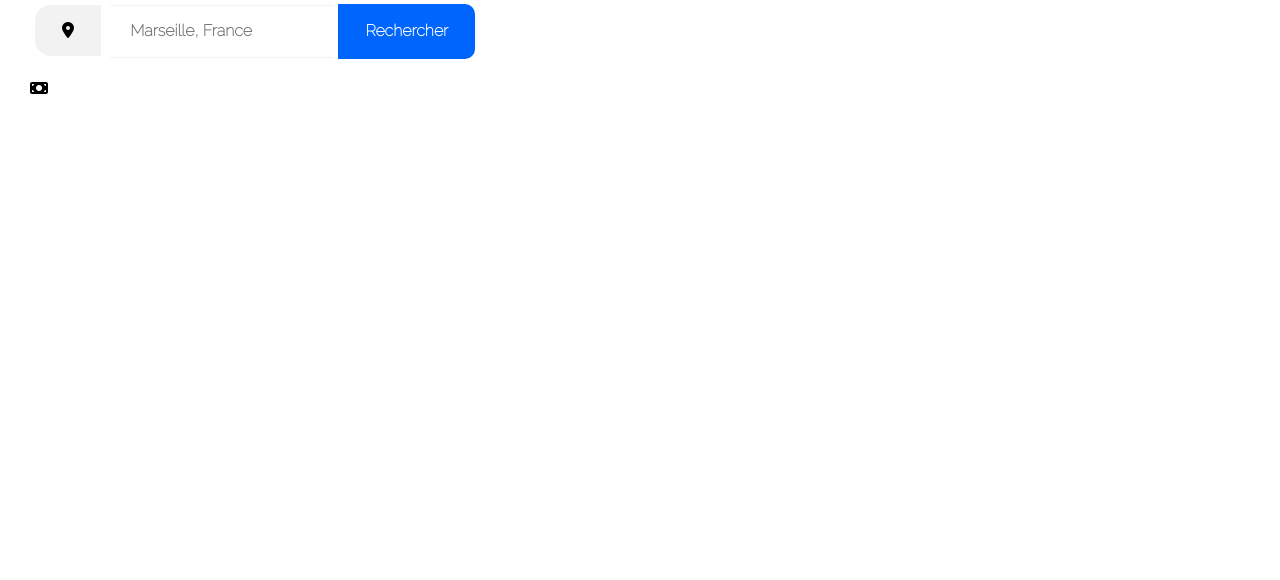
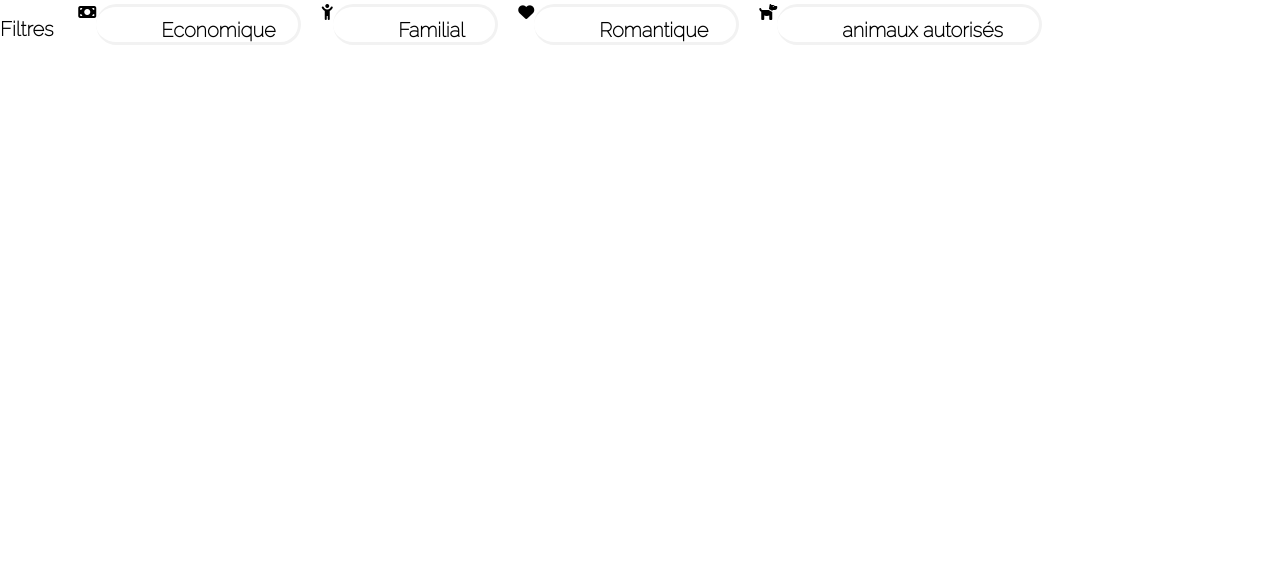
Before and after one commit to Dteeech/projet2V2, a plain HTML site: page index.html in a window 1280 px wide. Shown: the part 220-800 px from the top of the page. Drawn offline with Linux system fonts and the light colour scheme.

Commit message:
changements de balises : ul li -> nav + positionement header et nav + ajout liseret bleu

```diff
--- a/assets/css/style.css
+++ b/assets/css/style.css
@@ -1,9 +1,11 @@
 @import "normalize.css";
 
+/*Version Desktop*/
 * {
-  margin: 5px;
-  padding: 2px;
+  margin: 0px;
+  padding: 0px;
   box-sizing: border-box;
+  color: black;
 }
 html {
   display: block;
@@ -12,39 +14,46 @@ body {
   margin: 0px;
   font-family: "Raleway", sans-serif;
 }
+
 /*Header*/
+header {
+  display: flex;
+}
+.header__logo img {
+  height: 55px;
+}
 
-nav {
+header {
+  justify-content: flex-start;
   display: flex;
   justify-content: space-between;
   align-items: center;
 }
-
-nav img {
-  height: 55px;
+nav {
+  padding-top: 60px;
+  padding-left: 40px;
+  padding-right: 40px;
 }
-nav ul {
-  display: flex;
-  list-style: none;
-}
-nav li {
-  margin: 0px 10px 0px 20px;
-}
-.links {
-  border-style: solid;
-  border-top: 4px;
-  border-bottom: none;
-  border-left: none;
-  border-right: none;
+.nav__links {
+  padding-top: 60px;
+  padding-left: 40px;
+  padding-right: 40px;
   text-decoration: none;
+  border-top: 2px solid transparent;
 }
 
-.links:hover {
-  border-top: solid 3px;
-  border-color: #0065fc;
-  padding-top: 43px;
+.nav__links:hover {
+  padding-top: 57px;
+  border-top: 3px solid #0065fc;
 }
 
+/*fin du header*/
+/*main*/
+/*section*/
+h1 {
+  font-size: 20px;
+}
+/*fin section*/
 .form {
   display: flex;
   width: 130px;
@@ -89,17 +98,99 @@ nav li {
   width: 130px;
   height: 38px;
 }
+/*barre de recherche*/
+.fa-location-dot {
+  background-color: #f2f2f2;
+}
+/*Filtres de recherche*/
+.fa-solid {
+  display: flex;
+  align-items: center;
+}
+.category {
+  display: flex;
+  flex-direction: row;
+  flex-wrap: wrap;
+  margin-top: 30px;
+}
+#filter_title {
+  font-size: 20px;
+  padding-top: 6px;
+}
 
-.fa-solid fa-location-dot {
-  background-color: #f2f2f2;
+#filter_list {
+  display: flex;
+  justify-content: flex-start;
+  flex-direction: row;
+  margin-left: 25px;
+  margin-top: -8px;
+}
+
+.filterEffect {
+  display: flex;
+  flex-direction: row;
+}
+
+#filter_cell_money {
+  display: flex;
+  align-items: center;
+  font-size: 20px;
+  font-weight: bold;
+  border: 3px solid #f2f2f2;
+  border-left: none;
+  border-radius: 50px 50px 50px 50px;
+  width: 205px;
+  margin-right: 20px;
+  padding-top: 12px;
+  padding-left: 65px;
+  position: relative;
+}
+#filter_cell_child {
+  display: flex;
+  font-weight: bold;
+  font-size: 20px;
+  border-left: none;
+  border: 3px solid #f2f2f2;
+  border-left: none;
+  border-radius: 50px 50px 50px 50px;
+  width: 165px;
+  margin-right: 20px;
+  padding-top: 12px;
+  padding-left: 65px;
+  position: relative;
+}
+
+#filter_cell_heart {
+  font-weight: bold;
+  font-size: 20px;
+  border: 3px solid #f2f2f2;
+  border-left: none;
+  border-radius: 50px 50px 50px 50px;
+  width: 205px;
+  margin-right: 20px;
+  padding-top: 12px;
+  padding-left: 65px;
+  position: relative;
+}
+#filter_cell_dog {
+  font-weight: bold;
+  font-size: 20px;
+  border: 3px solid #f2f2f2;
+  border-left: none;
+  border-radius: 50px 50px 50px 50px;
+  width: 265px;
+  margin-right: 20px;
+  padding-top: 12px;
+  padding-left: 65px;
+  position: relative;
 }
 /* tous types d'écran de 992px min version tablette*/
 
-@media screen and (min-width: 769px) and (max-width: 992px) {
+@media screen and (min-width: 768px) and (max-width: 992px) {
 }
 
 /* tous types d'écran de 768px max telephone*/
-@media screen and (max-width: 768px) {
+@media screen and (max-width: 767px) {
   body {
     margin: 0px;
     font-family: "Raleway", sans-serif;
@@ -117,7 +208,8 @@ nav li {
 
   nav img {
     display: flex;
-    width: 275px;
+    width: 150px;
+    height: 120px;
     align-self: center;
   }
   #logo {
@@ -133,8 +225,7 @@ nav li {
     list-style: none;
   }
 
-  nav li:hover {
-    border-width: 100%;
+  li:hover {
     border-bottom: #0065fc 3px solid;
   }
 
@@ -146,9 +237,9 @@ nav li {
     justify-content: center;
   }
 
-  .links {
+  a .nav__links {
     border-style: solid;
-    border-top: 4px;
+    border-top: none;
     border-bottom: none;
     border-left: none;
     border-right: none;
@@ -156,10 +247,9 @@ nav li {
     font-size: 20px;
     padding-bottom: 8px;
     padding-top: 32px;
-    border-bottom: 3px solid transparent;
-    border-top: unset;
   }
 
-  .links:hover {
+  a .nav__links:hover {
+    border-bottom: #0065fc 3px solid;
   }
 }
--- a/index.html
+++ b/index.html
@@ -4,7 +4,6 @@
     <meta charset="UTF-8" />
     <meta http-equiv="X-UA-Compatible" content="IE=edge" />
     <meta name="viewport" content="width=device-width, initial-scale=1.0" />
-
     <link type="text/css" rel="stylesheet" href="assets/css/style.css" />
     <link rel="preconnect" href="https://fonts.googleapis.com" />
     <link rel="preconnect" href="https://fonts.gstatic.com" crossorigin />
@@ -18,47 +17,74 @@
       integrity="sha384-jLKHWM3JRmfMU0A5x5AkjWkw/EYfGUAGagvnfryNV3F9VqM98XiIH7VBGVoxVSc7"
       crossorigin="anonymous"
     />
-    <script src="https://kit.fontawesome.com/1956a79dd2.js" crossorigin="anonymous"></script>
+    <script
+      src="https://kit.fontawesome.com/1956a79dd2.js"
+      crossorigin="anonymous"
+    ></script>
     <title>Booki2.0</title>
   </head>
   <body>
     <!-- Header en-tête -->
     <header>
+      <div class="header__logo">
+        <img id="logo" src="/assets/images/logo/Booki.png" alt="logo_booki" />
+      </div>
+
       <nav>
-        <img id="logo" src="/assets/images/logo/Booki.png" />
-        <ul>
-          <li><a href="#" class="links">Hébergements</li></a>
-          <li><a href="#" class="links">Activités</li></a>
-        </ul>
+        <a class="nav__links" href="#">Hébergements</a>
+        <a class="nav__links" href="#">Activités</a>
       </nav>
     </header>
     <!--Main-->
     <main>
-
-      <section><!--Section recherche-->
+      <section>
+        <!--Section recherche-->
         <h1>Trouvez votre hébergement pour des vacances de rêves</h1>
         <p>En plein centre ville ou en pleine nature</p>
         <form>
-            <span class="locationDot"><i class="fa-solid fa-location-dot"></i></span>
+          <span class="locationDot"
+            ><i class="fa-solid fa-location-dot"></i
+          ></span>
           <!--barre de recherche-->
-            <input class="barreDeRecherche" type="search" placeholder="Marseille, France" size="1"/>
+          <input
+            class="barreDeRecherche"
+            type="search"
+            placeholder="Marseille, France"
+            size="1"
+          />
           <button class="boutton">
-              <span class="texteDuBoutton"> Rechercher</span> <!-- bouton recherche-->
+            <span class="texteDuBoutton"> Rechercher</span>
+          </button>
+          <!-- bouton recherche-->
         </form>
+      </section>
+      <!--filtres de recherche-->
 
-        <!--filtres de recherche-->
-      </section>
-      <span><i class="fa-solid fa-money-bill"></i></span>
+      <div class="category">
+        <h2 id="filter_title">Filtres</h2>
+        <div id="filter_list">
+          <div class="filterEffect">
+            <i class="fa-solid fa-money-bill"></i>
+            <p id="filter_cell_money">Economique</p>
+          </div>
+          <div class="filterEffect">
+            <i class="fa-solid fa-child-reaching"></i>
+            <p id="filter_cell_child">Familial</p>
+          </div>
+          <div class="filterEffect">
+            <i class="fa-solid fa-heart"></i>
+            <p id="filter_cell_heart">Romantique</p>
+          </div>
+          <div class="filterEffect">
+            <i class="fa-solid fa-dog"></i>
+            <p id="filter_cell_dog">animaux autorisés</p>
+          </div>
+        </div>
+      </div>
     </main>
-
-
-
-
 
     <div></div>
 
-    <footer>
-
-    </footer>
+    <footer></footer>
   </body>
 </html>
```
Also changed, not shown: assets/images/logo/Booki.png. Lines whose indentation alone changed are shown as unchanged.
